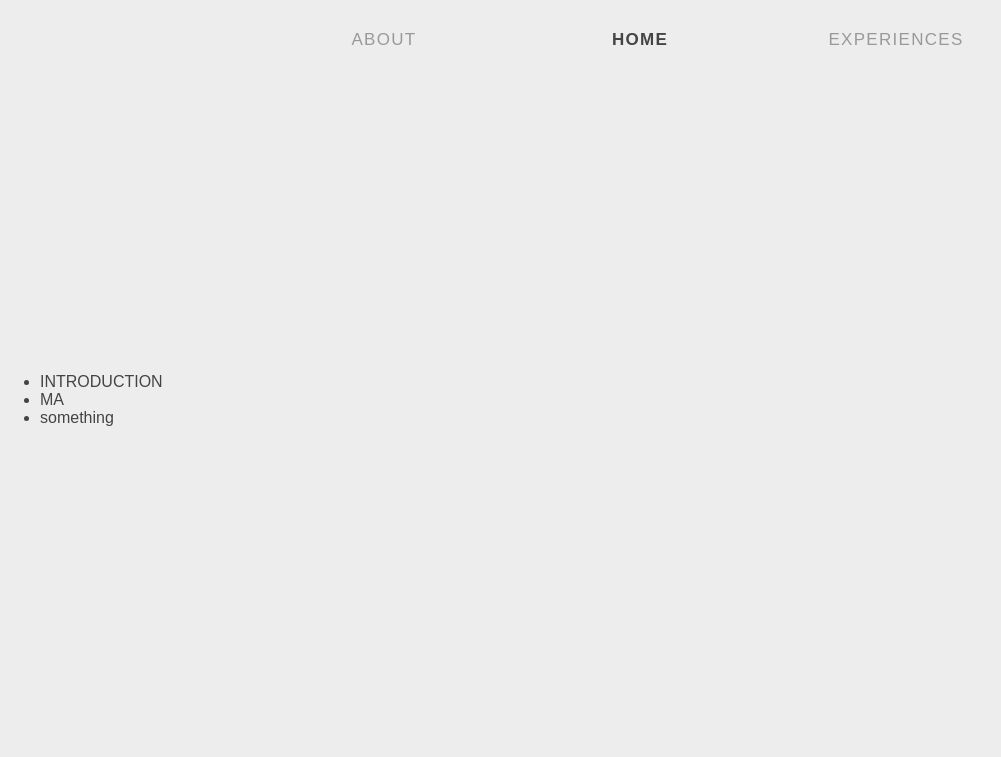
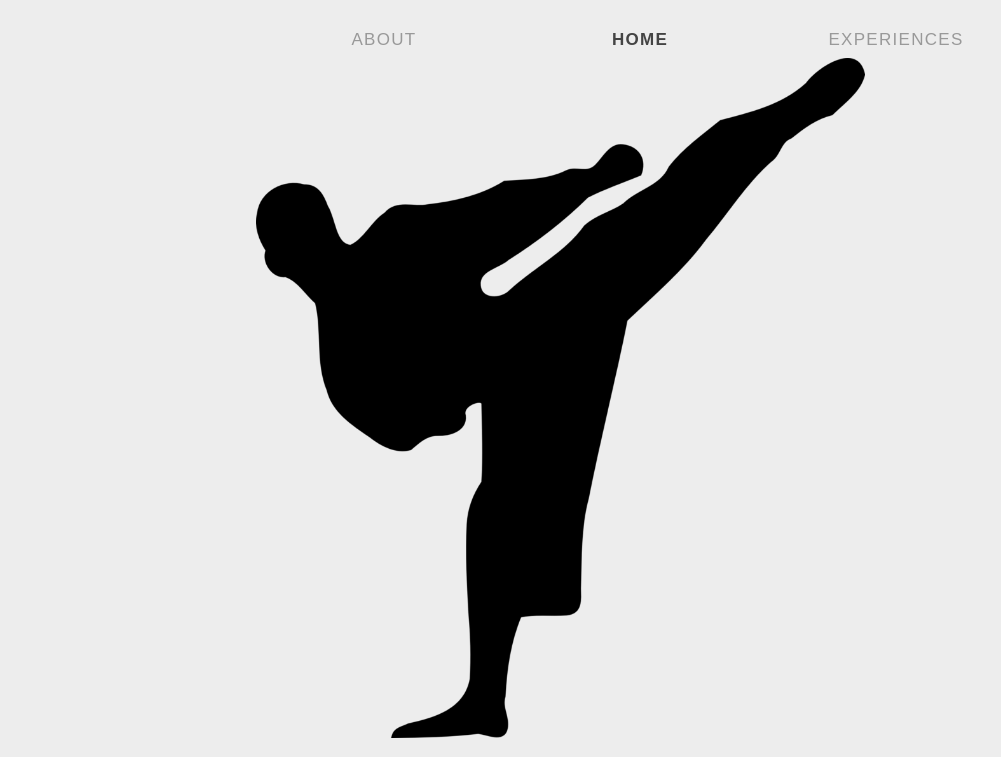
Before and after one commit to pseudobear/personal-website, a website: page index.html in a window 1280 px wide. Both pictures are taken after a click on the element "ABOUT". Shown: the whole page, without its empty margins (0-1001 px from the left). Drawn offline with Linux system fonts and the light colour scheme.

Commit message:
changed template of about to picture

```diff
--- a/index.html
+++ b/index.html
@@ -40,13 +40,9 @@
         </div>
       </div>
       <div id="about" class="page">
-        <div class="row w-100">
-          <div id="left-nav" class="col">
-            <ul>
-              <li>INTRODUCTION</li>
-              <li>MA</li>
-              <li>something</li>
-            </ul>
+        <div class="row">
+          <div class="col">
+            <img id="sidekick" src="./resources/sidekick.png" class="respond-85" draggable="false" alt="sidekick"></img>
           </div>
           <div class="col">
           </div>
--- a/scripts/index.js
+++ b/scripts/index.js
@@ -1,4 +1,5 @@
 var pagePosition = 0;   //0 is for home, 1 is about and 2 is for experiences
+var me = document.getElementById("me");
 var home = document.getElementById("home");
 var about = document.getElementById("about");
 var experiences = document.getElementById("experiences");
@@ -54,5 +55,4 @@ function setInactive(element){
   element.style.color = "#999999";
   element.style.fontWeight = "normal";
 }
-
-document.querySelector("#me").onload = init();
+me.onload = init();
```
